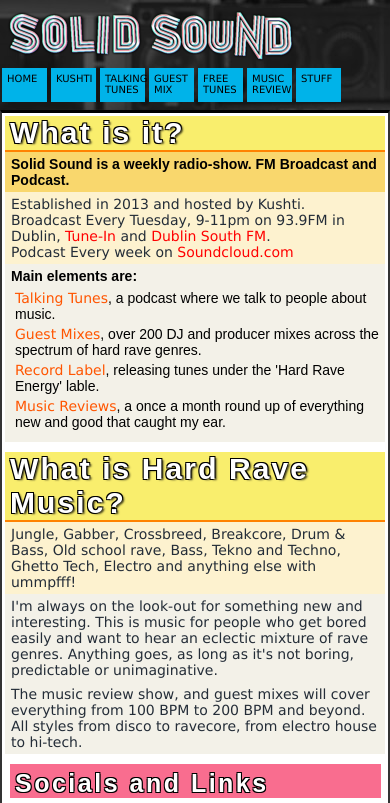
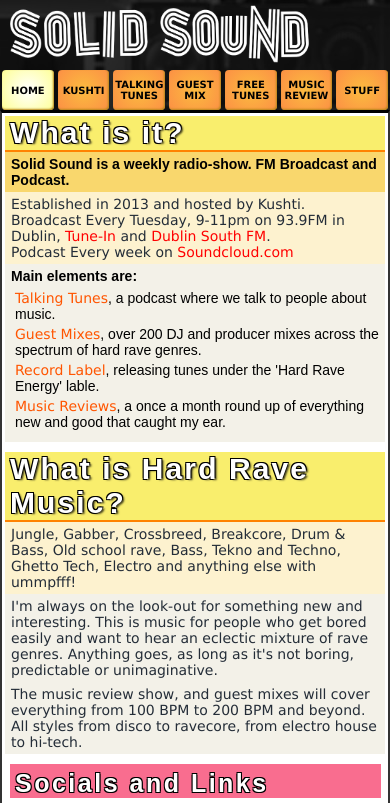
Before and after one commit to irquigley/SolidSoundFM-js, a Next.js app: page / in a window 390 px wide. Shown: the top 803 px of the page. Built offline with nearby package versions, Linux system fonts and the light colour scheme; a web font is replaced by a local one.

Commit message:
Rebuild of menu

```diff
--- a/components/Header.js
+++ b/components/Header.js
@@ -1,11 +1,12 @@
 import Link from "next/link";
 import Head from "next/head";
 
-export default function Header({ title }) {
+export default function Header({ title, link }) {
+
   return (
     <>
       <Head>
-        <title>{title}</title>
+        <title>{link}</title>
         <meta name="description" content="Solid Sound FM" />
         <link rel="icon" href="/favicon.ico" />
       </Head>
@@ -19,37 +20,37 @@ export default function Header({ title }) {
             <ul>
               <li>
                 <Link href="/">
-                  <a>HOME</a>
+                  <a><div className={link == "home" ? "active" : ""}>HOME</div></a>
                 </Link>
               </li>
               <li>
                 <Link href="kushti">
-                  <a>KUSHTI</a>
+                  <a><div className={link == "kushti" ? "active" : ""}>KUSHTI</div></a>
                 </Link>
               </li>
               <li>
                 <Link href="interviews">
-                  <a>TALKING TUNES</a>
+                  <a><div className={link == "tt" ? "active" : ""}>TALKING TUNES</div></a>
                 </Link>
               </li>
               <li>
                 <Link href="guestmixes">
-                  <a>GUEST MIX</a>
+                  <a><div className={link == "mix" ? "active" : ""}>GUEST MIX</div></a>
                 </Link>
               </li>
               <li>
                 <Link href="hard_rave">
-                  <a>FREE TUNES</a>
+                  <a><div className={link == "hre" ? "active" : ""}>FREE TUNES</div></a>
                 </Link>
               </li>
               <li>
                 <Link href="newreleases">
-                  <a>MUSIC REVIEW</a>
+                  <a><div className={link == "show" ? "active" : ""}>MUSIC REVIEW</div></a>
                 </Link>
               </li>
               <li>
                 <Link href="stuff">
-                  <a>STUFF</a>
+                  <a><div className={link == "stuff" ? "active" : ""}>STUFF</div></a>
                 </Link>
               </li>
             </ul>
--- a/components/PageContainer.js
+++ b/components/PageContainer.js
@@ -2,10 +2,10 @@ import Header from "./Header";
 import Footer from "./Footer";
 import GoogleAnalytics from "./scripts/googleanalytics";
 
-export default function PageContainer({ title, children }) {
+export default function PageContainer({ title, link, children }) {
   return (
     <>
-      <Header title={title} />
+      <Header title={title} link={link} />
       <div className="content">{children}</div>
       <Footer />
       <GoogleAnalytics />
--- a/pages/do_guest_mix.js
+++ b/pages/do_guest_mix.js
@@ -15,7 +15,7 @@ import ImageExt from "../components/ImageExt";
 export default function do_guest_mix() {
   return (
     <>
-      <PageContainer title="Guest Mixes">
+      <PageContainer title="Guest Mixes" link="mix">
         <Heading1>Recording a Guest Mix</Heading1>
         <GapSmall />
 
--- a/pages/do_talkin_tunes.js
+++ b/pages/do_talkin_tunes.js
@@ -15,7 +15,7 @@ import Part from "../components/Part";
 export default function Do_Talkin_Tunes() {
   return (
     <>
-      <PageContainer title="How to: Talking Tunes">
+      <PageContainer title="How to: Talking Tunes" link="tt">
         <Heading1>Talking Tunes</Heading1>
         <Heading2 color="purple">What is it?</Heading2>
         <GapSmall />
--- a/pages/guestmixes.js
+++ b/pages/guestmixes.js
@@ -15,7 +15,7 @@ import SoundCloudBox from "../components/SoundCloudBox";
 export default function GuestMixes() {
   return (
     <>
-      <PageContainer title="Guest Mixes">
+      <PageContainer title="Guest Mixes" link="mix">
         <Heading1>Guest Mixes</Heading1>
 
         <Part color="blue-bold">
--- a/pages/hard_rave.js
+++ b/pages/hard_rave.js
@@ -15,7 +15,7 @@ import SoundCloudBox from "../components/SoundCloudBox";
 export default function Hard_Rave() {
   return (
     <>
-      <PageContainer title="Hard Rave Energy">
+      <PageContainer title="Hard Rave Energy" link="hre">
         <Heading1>Hard Rave Energy</Heading1>
         <Part color="blue-bold">
           <p><b>Download Free Hard Rave Music!</b></p>
--- a/pages/index.js
+++ b/pages/index.js
@@ -14,7 +14,7 @@ import IconLink from "../components/IconLink";
 export default function Home() {
   return (
     <>
-      <PageContainer title="Solid Sound FM">
+      <PageContainer title="Solid Sound FM" link="home">
         <Heading1>What is it?</Heading1>
 
         <Part color="orange-bold">
--- a/pages/interviews.js
+++ b/pages/interviews.js
@@ -16,7 +16,7 @@ import SoundCloudBox from "../components/SoundCloudBox";
 export default function Interviews() {
   return (
     <>
-      <PageContainer title="Talking Tunes">
+      <PageContainer title="Talking Tunes" link="tt">
         <Heading1>Talking Tunes</Heading1>
         <Part color="blue-bold">
           <p><b>Talking to people about the music they think is worth talking about.</b></p>
--- a/pages/kushti.js
+++ b/pages/kushti.js
@@ -15,7 +15,7 @@ import FacebookPlugin from "../components/scripts/facebook";
 export default function Kushti() {
   return (
     <>
-      <PageContainer title="Kushti">
+      <PageContainer title="Kushti" link="kushti">
         <Heading1>Kushti</Heading1>
         <Part color="blue-bold">
           <p>
--- a/pages/newreleases.js
+++ b/pages/newreleases.js
@@ -9,7 +9,7 @@ import SoundCloudBox from "../components/SoundCloudBox";
 export default function NewReleases() {
   return (
     <>
-      <PageContainer title="New Releases">
+      <PageContainer title="New Releases" link="show">
         <Heading1>Monthly New Releases show</Heading1>
 
         <Part color="blue-bold">
--- a/styles/titlemenu.scss
+++ b/styles/titlemenu.scss
@@ -3,82 +3,99 @@
   }
 
   .header-wrap {
-    background: #00000040;
+    background: #00000090;
+  }
+
+  .header .menu {
+    text-align: center;
   }
 
   .menu ul {
-    display: block;
+    display: flex;
+    justify-content: space-evenly;
     list-style-type: none;
+    height: 40px;
   }
 
   .menu ul li {
     position: relative;
-    display: inline-block;
-    margin: 2px;
+
+    margin: 0px 2px 0px 2px;
+
+    width: 14%;
+    font-size: 11pt;
+    vertical-align: middle;
+    display:table-cell;
   }
 
-  .menu ul li a {
-    display: block;
-    position: absolute;
+  .menu ul li div {
     width: 100%;
     height: 100%;
-    text-decoration: none;
-    padding-top: 5px;
-    color: $black;
-    background: #00b3e9;
+
+    background: rgb(251,249,63);
+    background: radial-gradient(circle,#FBBB3F 0%,#FC9045 100%);
+    border-radius: 4px;
+    box-shadow: inset -1px -1px 2px rgb(182, 135, 26);
+    display: inline-flex;
+    align-content: center;
+    justify-content: center;
+    align-items: center;
+
+
+  }
+  .menu ul li a div {
+    color: #000;
+    font-weight: bold;
   }
 
-  .menu ul li a:hover {
-    background: $white;
-    color: $black;
+  .menu ul li div.active,
+  .menu ul li div:hover {
+    background: rgb(255,255,255);
+    background: radial-gradient(circle, rgba(255,255,255,1) 0%, rgba(254,255,150,1) 100%);
+    color: #000;
   }
 
   /* WIDE settings */
-  @media (min-width: 600px) {
+  @media (min-width: 840px) {
     .header-wrap {
-      margin-top: 20px;
+      margin-top: 10px;
     }
 
     .header {
       padding-top: 18px;
-      background: url("/site/solid-sound.png") no-repeat center 10px;
+      background: url("/site/solid-sound-white.png") no-repeat center 10px;
     }
 
     .header h1 {
-      height: 115px;
-    }
-
-    .header .menu {
-      text-align: center;
-    }
-
-    .menu ul li {
-      width: 120px;
-      height: 36px;
-      font-size: 11pt;
+      height: 155px;
     }
   }
 
-  /* NARROW Settings */
-  @media (max-width: 600px) {
-    .header {
-      background: url("/site/solid-sound.png") 0px 5px / 300px 58px
-        no-repeat;
-      height: 110px;
+    /* NARROW Settings */
+    @media (max-width: 840px) {
+      .header {
+        background: url("/site/solid-sound-white.png") 15px 5px / 400px 77px no-repeat;
+      }
+
+      .header h1 {
+        height: 85px;
+      }
+
+      .menu ul li {
+        font-size: 12px;
+      }
     }
 
-    .header .menu {
-      position: absolute;
-      top: 66px;
+  /* NARROW Settings */
+  @media (max-width: 700px) {
+    .header {
+      background: url("/site/solid-sound-white.png") 10px 5px / 300px 58px no-repeat;
     }
 
+    .header h1 {
+      height: 70px;
+    }
     .menu ul li {
-      width: 45px;
-      height: 34px;
       font-size: 10px;
     }
-
-    .menu ul li a {
-      padding-left: 5px;
-    }
   }
```
Also changed, not shown: pages/stuff.js (+1 -11 lines), public/site/solid-sound-white.png (added).
